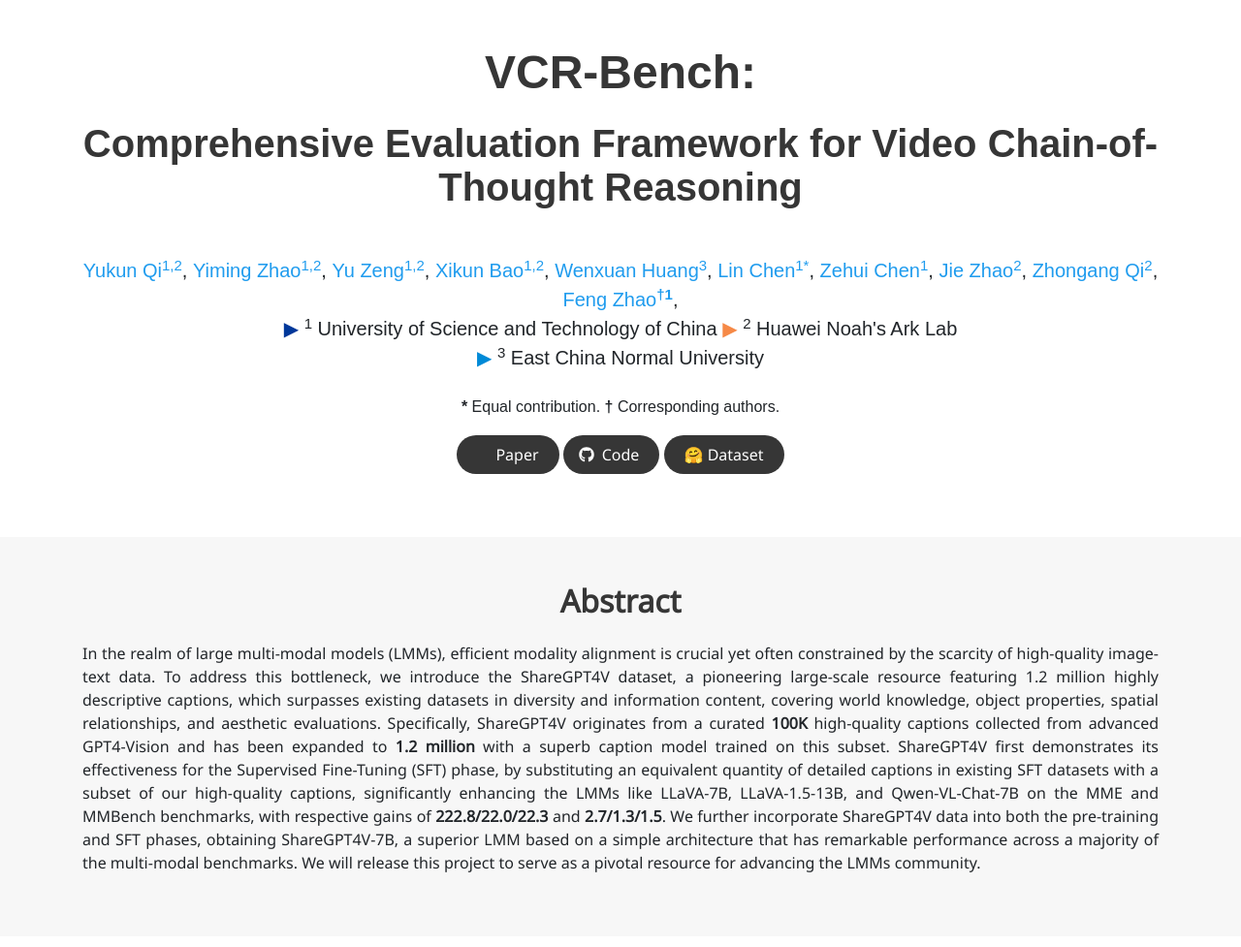
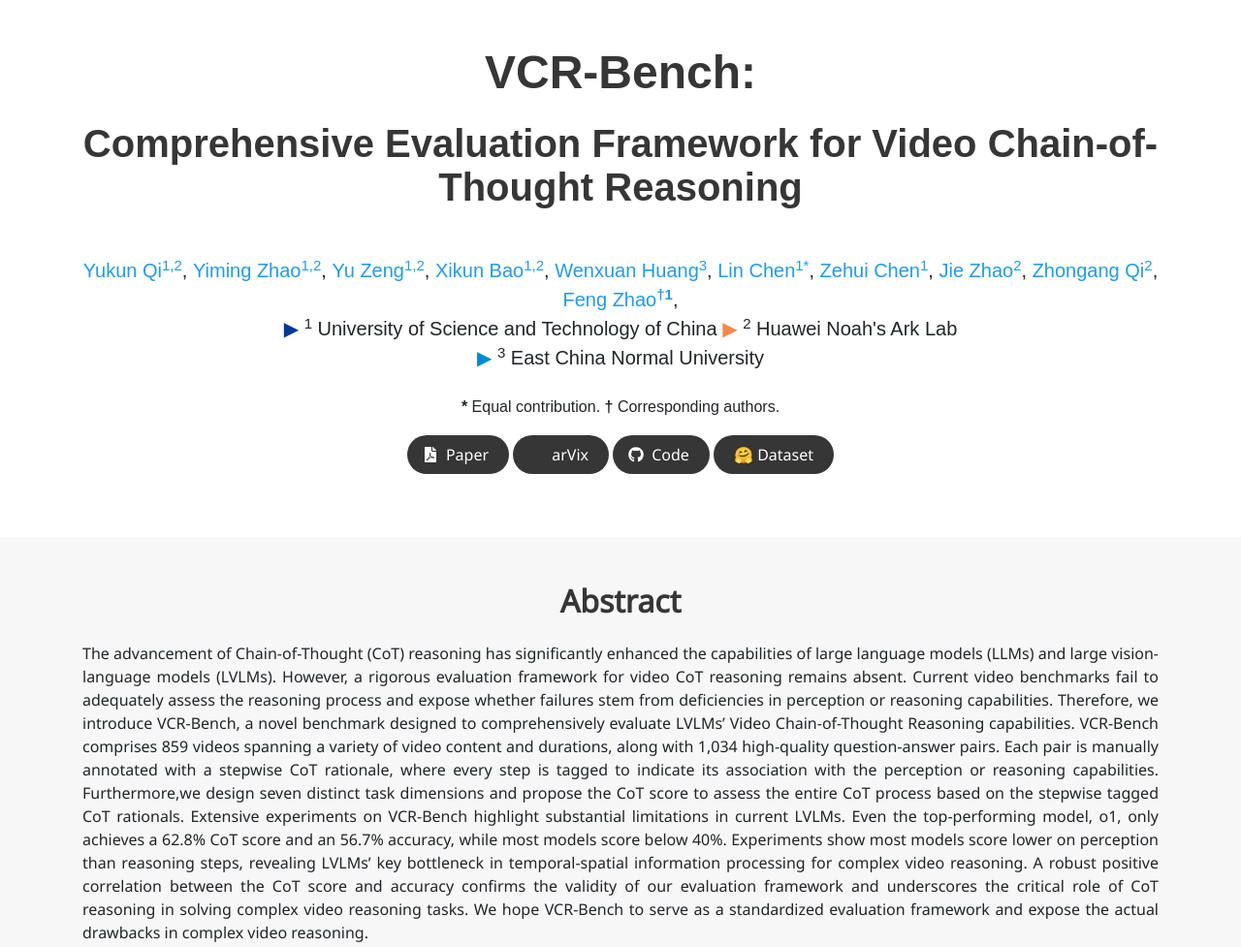
Before and after one commit to vlm-reasoning/VCR-Bench, a plain HTML site: page index.html in a window 1280 px wide. Shown: the top 977 px of the page at 97% size. Drawn offline with nearby package versions, Linux system fonts and the light colour scheme; some icons are missing; a web font is replaced by a local one.

Commit message:
Abstract

```diff
--- a/index.html
+++ b/index.html
@@ -6,7 +6,7 @@
     <meta name="description" content="ShareGPT4V: Improving Large Multi-Modal Models with Better Captions">
     <meta name="keywords" content="GPT4-Vision">
     <meta name="viewport" content="width=device-width, initial-scale=1">
-    <title>ShareGPT4V</title>
+    <title>VCR-Bench</title>
 
     <link rel="stylesheet" href="https://fonts.googleapis.com/css?family=Google+Sans|Noto+Sans|Castoro">
     <link rel="stylesheet" href="https://cdn.jsdelivr.net/npm/bulma@0.9.1/css/bulma.min.css">
@@ -164,13 +164,24 @@
 
               <div class="column has-text-centered">
                 <div class="publication-links">
+                    <span class="link-block">
+                    <!-- TODO: change links -->
+                      <a href="https://arxiv.org/pdf/2502.09621"
+                        class="external-link button is-normal is-rounded is-dark">
+                        <span class="icon">
+                          <i class="fas fa-file-pdf"></i>
+                        </span>
+                    <span>Paper</span>
+                    </a>
+                  </span>
+                  <!-- Paper Link.-->
                   <span class="link-block">
                     <a href="https://eccv.ecva.net/virtual/2024/poster/765" target="_blank"
                       class="external-link button is-normal is-rounded is-dark">
                       <span class="icon">
                         <i class="ai ai-arxiv"></i>
                       </span>
-                      <span>Paper</span>
+                      <span>arVix</span>
                     </a>
                   </span>
                   <!-- Code Link. -->
@@ -205,13 +216,13 @@
             <h2 class="title is-3">Abstract</h2>
             <div class="content has-text-justified">
               <p>
-                In the realm of large multi-modal models (LMMs), efficient modality alignment is crucial yet often constrained by the scarcity of high-quality image-text data.
-                To address this bottleneck, we introduce the ShareGPT4V dataset, a pioneering large-scale resource featuring 1.2 million highly descriptive captions,
-                which surpasses existing datasets in diversity and information content, covering world knowledge, object properties, spatial relationships, and aesthetic evaluations.
-                Specifically, ShareGPT4V originates from a curated <b>100K</b> high-quality captions collected from advanced GPT4-Vision and has been expanded to <b>1.2 million</b> with a superb caption model trained on this subset.
-                ShareGPT4V first demonstrates its effectiveness for the Supervised Fine-Tuning (SFT) phase, by substituting an equivalent quantity of detailed captions in existing SFT datasets with a subset of our high-quality captions, significantly enhancing the LMMs like LLaVA-7B, LLaVA-1.5-13B, and Qwen-VL-Chat-7B on the MME and MMBench benchmarks, with respective gains of <b>222.8/22.0/22.3</b> and <b>2.7/1.3/1.5</b>.
-                We further incorporate ShareGPT4V data into both the pre-training and SFT phases, obtaining ShareGPT4V-7B, a superior LMM based on a simple architecture that has remarkable performance across a majority of the multi-modal benchmarks.
-                We will release this project to serve as a pivotal resource for advancing the LMMs community.
+                The advancement of Chain-of-Thought (CoT) reasoning has significantly enhanced the capabilities of large language models (LLMs) and large vision-language models (LVLMs).
+                However, a rigorous evaluation framework for video CoT reasoning remains absent. Current video benchmarks fail to adequately assess the reasoning process and expose whether failures stem from deficiencies in perception or reasoning capabilities.
+                Therefore, we introduce VCR-Bench, a novel benchmark designed to comprehensively evaluate LVLMs’ Video Chain-of-Thought Reasoning capabilities. VCR-Bench comprises 859 videos spanning a variety of video content and durations, along with 1,034 high-quality question-answer pairs.
+                Each pair is manually annotated with a stepwise CoT rationale, where every step is tagged to indicate its association with the perception or reasoning capabilities. Furthermore,we design seven distinct task dimensions and propose the CoT score to assess the entire CoT process based on the stepwise tagged CoT rationals.
+                Extensive experiments on VCR-Bench highlight substantial limitations in current LVLMs. Even the top-performing model, o1, only achieves a 62.8% CoT score and an 56.7% accuracy, while most models score below 40%.
+                Experiments show most models score lower on perception than reasoning steps, revealing LVLMs’ key bottleneck in temporal-spatial information processing for complex video reasoning.
+                A robust positive correlation between the CoT score and accuracy confirms the validity of our evaluation framework and underscores the critical role of CoT reasoning in solving complex video reasoning tasks. We hope VCR-Bench to serve as a standardized evaluation framework and expose the actual drawbacks in complex video reasoning.
               </p>
             </div>
           </div>
```
